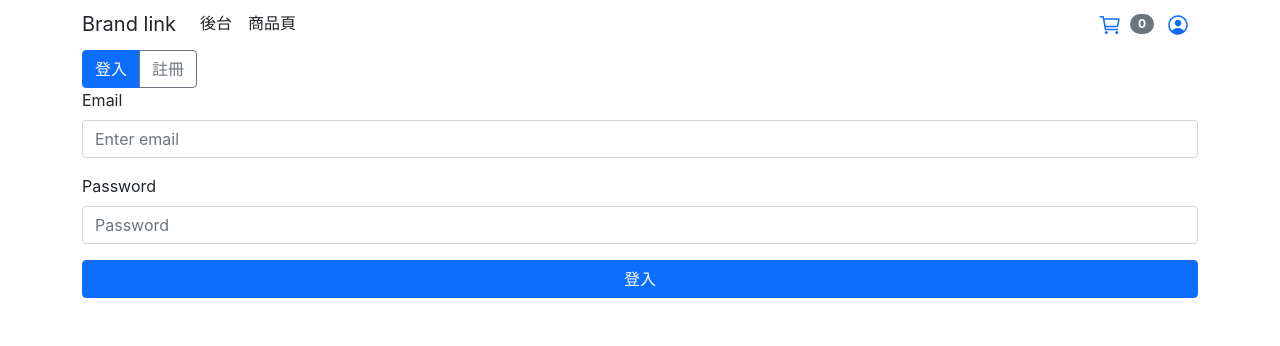
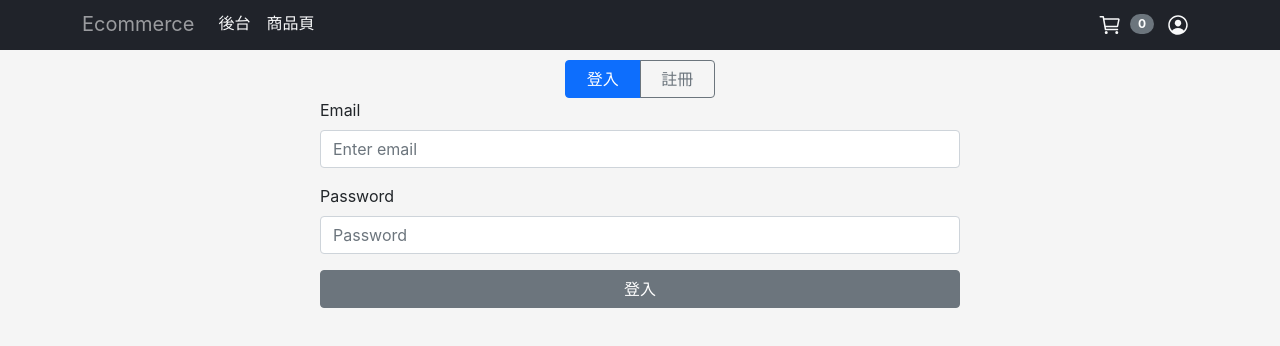
Before and after one commit to albertkingdom/react-shopping-website-for-spring-boot, a React (Create React App) app: page /login in a window 1280 px wide. Shown: the top 346 px of the page. Built offline with nearby package versions, Linux system fonts and the light colour scheme.

Commit message:
improve ui

```diff
--- a/public/index.html
+++ b/public/index.html
@@ -24,7 +24,7 @@
     -->
   <link rel="stylesheet" href="https://cdn.jsdelivr.net/npm/bootstrap@5.1.3/dist/css/bootstrap.min.css"
     integrity="sha384-1BmE4kWBq78iYhFldvKuhfTAU6auU8tT94WrHftjDbrCEXSU1oBoqyl2QvZ6jIW3" crossorigin="anonymous" />
-  <title>React App</title>
+  <title>Ecommerce website</title>
 </head>
 
 <body>
--- a/src/components/Cart.js
+++ b/src/components/Cart.js
@@ -1,10 +1,5 @@
 import { useEffect, useState } from "react";
-import {
-  Container,
-  Table,
-  Button,
-  Accordion,
-} from "react-bootstrap";
+import { Container, Table, Button, Accordion } from "react-bootstrap";
 import { useNavigate } from "react-router-dom";
 import { updateAccessToken } from "../util/refreshTokenUtil";
 
@@ -73,23 +68,21 @@ function Cart({ setCart }) {
       totalPrice: cartTotalPrice,
     };
 
-
-    console.log("submit order body", orderBody);
     function sumbitOrder() {
-      let accessToken = sessionStorage.getItem("access_token")
+      let accessToken = sessionStorage.getItem("access_token");
       fetch(`${process.env.REACT_APP_BACKEND_URL}/api/order`, {
         method: "POST",
         body: JSON.stringify(orderBody),
         headers: {
           "Content-Type": "application/json",
-        "Authorization": `Bearer ${accessToken}`
+          Authorization: `Bearer ${accessToken}`,
         },
         // credentials: "include",
       })
         .then((response) => {
           if (response.status === 200) {
             localStorage.removeItem("shopping_cart");
-          setCart(0)
+            setCart(0);
             navigate("/product_list");
           } else {
             throw new Error("Submit Order Error");
@@ -97,10 +90,10 @@ function Cart({ setCart }) {
         })
         .catch((error) => console.log(error));
     }
-    updateAccessToken(sumbitOrder)
+    updateAccessToken(sumbitOrder);
   }
   return (
-    <Container>
+    <Container className="py-3">
       <Accordion defaultActiveKey="0">
         <Accordion.Item eventKey="0">
           <Accordion.Header>購物車清單</Accordion.Header>
--- a/src/components/Header.js
+++ b/src/components/Header.js
@@ -7,33 +7,33 @@ export default function Header({ userInfo, cartCount }) {
   return (
     <nav className={`py-1 ${styles.topHeader}`}>
       <Container className="d-flex align-items-center">
-        <Navbar.Brand>Brand link</Navbar.Brand>
+        <Navbar.Brand>Ecommerce</Navbar.Brand>
         <div className="d-flex justify-content-between  flex-grow-1">
           <div className="">
             <Link
               to="/seller"
-              className="text-decoration-none text-dark mx-2"
+              className="text-decoration-none text-light mx-2"
             >
               後台
             </Link>
 
             <Link
               to="/product_list"
-              className="text-decoration-none text-dark mx-2"
+              className="text-decoration-none text-light mx-2"
             >
               商品頁
             </Link>
           </div>
           <div className="d-flex align-items-center">
             <Link to="/cart" className="mx-2">
-              <IoCartOutline size={24} />
+              <IoCartOutline size={24} className="text-light"/>
             </Link>
             <Badge pill bg="secondary" className="me-1">
               {cartCount}
             </Badge>
             {userInfo && <p className="my-0">Hello, {userInfo}</p>}
             <Link to="/login" className="mx-2">
-              <IoPersonCircleOutline size={24} />
+              <IoPersonCircleOutline size={24} className="text-light"/>
             </Link>
           </div>
 
--- a/src/components/Login.js
+++ b/src/components/Login.js
@@ -2,6 +2,7 @@ import { useState, useEffect } from "react";
 import { Container, Button, Form, ButtonGroup } from "react-bootstrap";
 import { useNavigate } from "react-router-dom";
 import jwt_decode from "jwt-decode";
+import styles from "../style/Login.module.css"
 
 function Login({ userName, setUser, setRole }) {
   let navigate = useNavigate();
@@ -105,8 +106,8 @@ function Login({ userName, setUser, setRole }) {
   }
 
   return (
-    <Container className="">
-      <ButtonGroup className="">
+    <div className={`${styles.container}`}>
+      <ButtonGroup className={`${styles.customButtonGroup}`}>
         <Button
           variant={loginForm ? "primary" : "outline-secondary"}
           onClick={() => setLoginForm(true)}
@@ -120,7 +121,7 @@ function Login({ userName, setUser, setRole }) {
           註冊
         </Button>
       </ButtonGroup>
-      <Form onSubmit={loginForm ? handleLogIn : handleRegister}>
+      <Form onSubmit={loginForm ? handleLogIn : handleRegister} className="w-50 mx-auto color-white">
         <Form.Group className="mb-3" controlId="formBasicEmail">
           <Form.Label>Email</Form.Label>
           <Form.Control
@@ -158,20 +159,20 @@ function Login({ userName, setUser, setRole }) {
         )}
         {loginForm && (
           <div className="d-grid">
-            <Button variant="primary" type="submit">
+            <Button variant="secondary" type="submit">
               登入
             </Button>
           </div>
         )}
         {!loginForm && (
           <div className="d-grid">
-            <Button variant="primary" type="submit">
+            <Button variant="secondary" type="submit">
               註冊
             </Button>
           </div>
         )}
       </Form>
-    </Container>
+    </div>
   );
 }
 
--- a/src/components/OrderListPageForSeller.js
+++ b/src/components/OrderListPageForSeller.js
@@ -7,7 +7,7 @@ import { updateAccessToken } from "../util/refreshTokenUtil";
 export default function OrderListPageForSeller() {
   let navigate = useNavigate();
   const [orderList, setOrderList] = useState([]);
-  const [isDeleteMode, setIsDeleteMode] = useState(false);
+  // const [isDeleteMode, setIsDeleteMode] = useState(false);
   useEffect(() => {
     function fetchOrder() {
       console.log("start to fetch order");
@@ -48,19 +48,19 @@ export default function OrderListPageForSeller() {
   }
   return (
     <Container>
-      <Button
+      {/* <Button
         size="sm"
         variant="secondary"
         className="my-2"
         onClick={() => setIsDeleteMode(!isDeleteMode)}
       >
         Delete Mode
-      </Button>
+      </Button> */}
 
       <Table striped bordered hover>
         <thead>
           <tr>
-            {isDeleteMode ? <td>delete</td> : null}
+            {/* {isDeleteMode ? <td>delete</td> : null} */}
             <th>id</th>
             <th>userId</th>
             <th>order price</th>
@@ -70,7 +70,7 @@ export default function OrderListPageForSeller() {
         <tbody>
           {orderList.map((order) => (
             <tr key={order.id}>
-              {isDeleteMode ? (
+              {/* {isDeleteMode ? (
                 <td>
                   <Button
                     variant="light"
@@ -79,18 +79,25 @@ export default function OrderListPageForSeller() {
                     <MdDeleteOutline />
                   </Button>
                 </td>
-              ) : null}
+              ) : null} */}
               <td>{order.id}</td>
               <td>{order.userId}</td>
               <td>{order.priceSum}</td>
-              <th>
+              <td>
                 <Button
                   variant="outline-secondary"
                   onClick={() => navigate(`/seller/editOrder/${order.id}`)}
+                  className="me-2"
                 >
                   Edit
                 </Button>
-              </th>
+                <Button
+                    variant="outline-danger"
+                    onClick={() => handleDelete(order.id)}
+                  >
+                    <MdDeleteOutline />
+                  </Button>
+              </td>
             </tr>
           ))}
         </tbody>
--- a/src/components/ProductDetailPageForCustomer.js
+++ b/src/components/ProductDetailPageForCustomer.js
@@ -48,10 +48,10 @@ function ProductDetailPageForCustomer({setCart}) {
     }
     return (
 
-        <Container>
+        <Container className="py-3">
             <Row>
                 <Col sm={6}>
-                    <img src="#" alt="product image" />
+                    <img src="https://via.placeholder.com/728" alt="product" className="img-fluid"/>
                 </Col>
                 <Col sm={6}>
                     <h3>{productName}</h3>
--- a/src/components/ProductListItem.js
+++ b/src/components/ProductListItem.js
@@ -15,7 +15,7 @@ export default function ProductListItem({ product }) {
         <Card.Img variant="top" src="https://via.placeholder.com/728" />
         <Card.Body>
           <Card.Title>{product.name}</Card.Title>
-          <Card.Text>{product.price}</Card.Text>
+          <Card.Text>${product.price}</Card.Text>
           {/* <Button variant="primary">Go somewhere</Button> */}
         </Card.Body>
       </Card>
--- a/src/components/ProductPageForCustomer.js
+++ b/src/components/ProductPageForCustomer.js
@@ -1,17 +1,28 @@
 import { useEffect, useState } from "react";
-import { Container, Table, Button, Card, Row } from "react-bootstrap";
+import { Container, Row, Spinner } from "react-bootstrap";
 import { useNavigate } from "react-router-dom";
 import ProductListItem from "./ProductListItem";
 
 function ProductPageForCustomer() {
+  const [productList, setProductList] = useState([]);
+  const [isLoading, setIsLoading] = useState(true);
 
-  const [productList, setProductList] = useState([]);
   useEffect(() => {
     fetch(`${process.env.REACT_APP_BACKEND_URL}/api/products`)
       .then((response) => response.json())
-      .then((data) => setProductList(data));
+      .then((data) => {
+        setProductList(data);
+        setIsLoading(false);
+      });
   }, []);
 
+  if (isLoading) {
+    return (
+      <div className="p-5">
+        <Spinner animation="border" className="text-center d-block" />
+      </div>
+    );
+  }
   return (
     <div>
       <Container>
--- a/src/components/SideNav.js
+++ b/src/components/SideNav.js
@@ -1,14 +1,27 @@
-import { Link } from "react-router-dom";
+import { NavLink } from "react-router-dom";
 import styles from "../style/App.module.css";
 
 export default function SideNav() {
-    return (
-        <div className={`col-3 ${styles.side_nav}`}>
-          <ul>
-            <li><Link to="/seller/product_list_page_seller">商品管理</Link></li>
-            <li><Link to="/seller/order_list_page_seller">訂單管理</Link></li>
-
-          </ul>
-        </div>
-    )
+  return (
+    <div className={`col-2 ${styles.side_nav}`}>
+      <ul>
+        <li>
+          <NavLink
+            to="/seller/product_list_page_seller"
+            className={({ isActive }) => (isActive ? "fw-bold" : null)}
+          >
+            商品管理
+          </NavLink>
+        </li>
+        <li>
+          <NavLink
+            to="/seller/order_list_page_seller"
+            className={({ isActive }) => (isActive ? "fw-bold" : null)}
+          >
+            訂單管理
+          </NavLink>
+        </li>
+      </ul>
+    </div>
+  );
 }
--- a/src/style/Header.module.css
+++ b/src/style/Header.module.css
@@ -1,3 +1,5 @@
 .topHeader {
     height: 50px;
+    background-color: #20232a;
+    color: #ffffff8c;
 }
--- /dev/null
+++ b/src/style/Login.module.css
@@ -0,0 +1,11 @@
+.container{
+    background-color: #F5F5F5;
+    height: calc(100vh - 50px);
+    padding: 10px 0px;
+}
+.customButtonGroup {
+    display: flex;
+    justify-content: center;
+    margin: auto;
+    width: 150px;
+}
```
Also changed, not shown: src/components/ProductPageForSeller.js (+15 -8 lines). Lines whose indentation alone changed are shown as unchanged.
